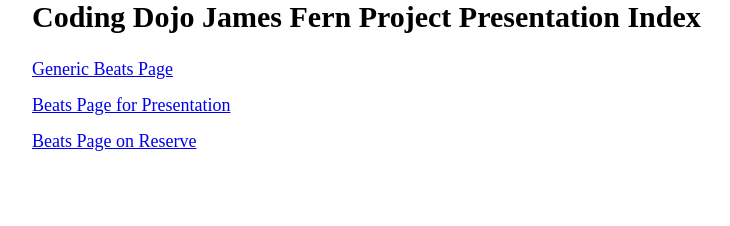
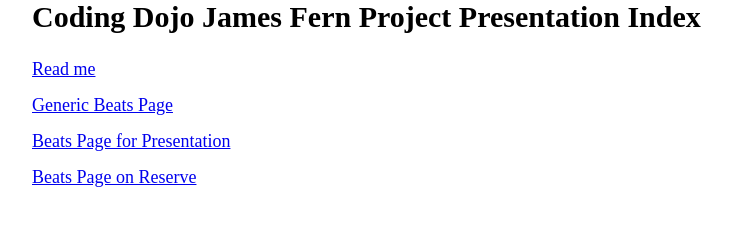
Before and after one commit to jimmyfresh1/ProjectPresentationDec22, a plain HTML site: page index.html in a window 1280 px wide. Shown: the whole page, without its empty margins (224-954 px from the left). Drawn offline with Linux system fonts and the light colour scheme.

Commit message:
added readme link to index

```diff
--- a/index.html
+++ b/index.html
@@ -9,6 +9,7 @@
 <body>
     <h1>Coding Dojo James Fern Project Presentation Index</h1>
     <div class="pages">
+        <a href="https://github.com/jimmyfresh1/ProjectPresentationDec22/blob/main/README.md">Read me</a>
         <a href="beatspage/index.html">Generic Beats Page</a>
         <a href="beatspage-presentation/index.html">Beats Page for Presentation</a>
         <a href="beatspage-reserve/index.html">Beats Page on Reserve</a>
```
